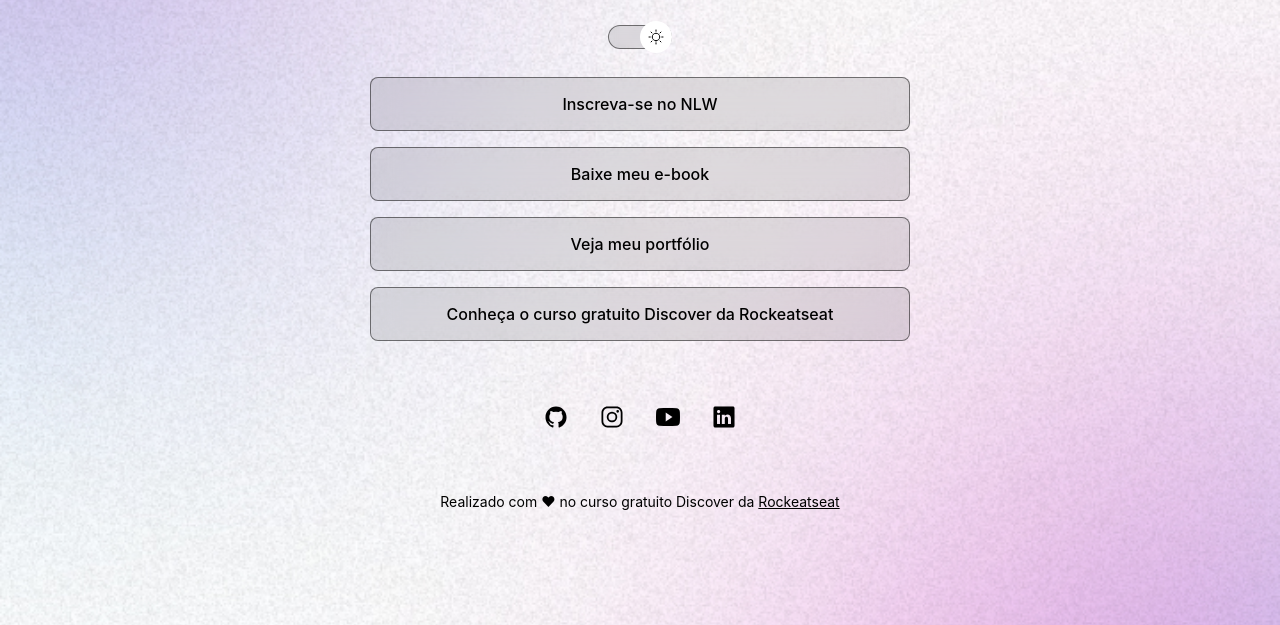
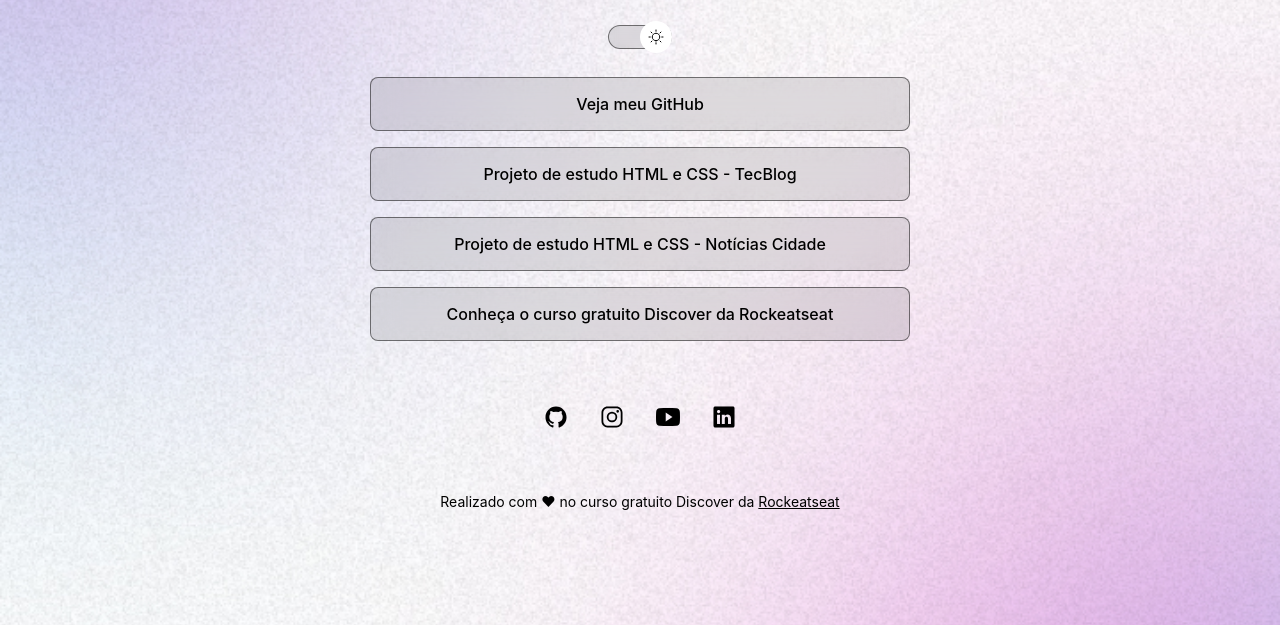
Before and after one commit to Barbosah-42/rocketseat_discover, a plain HTML site: page index.html in a window 1280 px wide. Shown: the part 231-856 px from the top of the page. Drawn offline with nearby package versions, Linux system fonts and the light colour scheme.

Commit message:
project finished

```diff
--- a/index.html
+++ b/index.html
@@ -23,14 +23,14 @@
         <span></span>
       </div>
       <ul>
-        <li><a href="#">Inscreva-se no NLW</a></li>
-        <li><a href="#">Baixe meu e-book</a></li>
         <li>
-          <a href="https://github.com/Barbosah-42" target="_blank"
-            >Veja meu portfólio</a
+        <a href="https://github.com/hannambarbosa" target="_blank"
+            >Veja meu GitHub</a
           >
         </li>
-        <li><a href="https://www.rocketseat.com.br/discover">Conheça o curso gratuito Discover da Rockeatseat</a></li>
+        <li><a href="https://hannambarbosa.github.io/ProjetoTecBlog/" target="_blank">Projeto de estudo HTML e CSS - TecBlog</a></li>
+        <li><a href="https://hannambarbosa.github.io/NoticiaCidade/" target="_blank">Projeto de estudo HTML e CSS - Notícias Cidade</a></li>
+        <li><a href="https://www.rocketseat.com.br/discover" target="_blank">Conheça o curso gratuito Discover da Rockeatseat</a></li>
       </ul>
       <div id="social-links">
         <a href="https://github.com/hannambarbosa" target="_blank"
```
Also changed, not shown: assets/img/avatar-light.png, assets/img/avatar.png.
